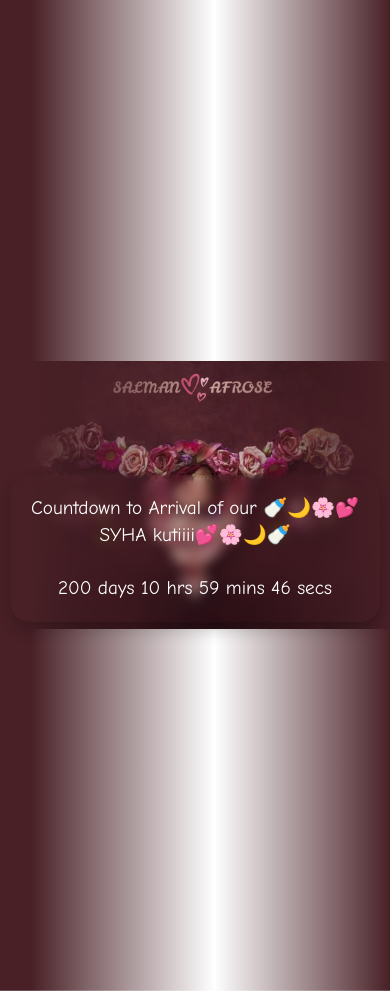
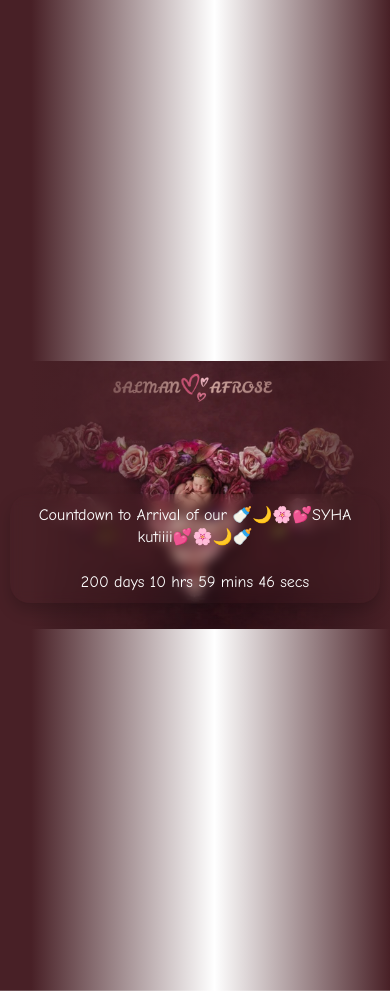
Before and after one commit to Mohamedsalman079/Baby-countdown, a plain HTML site: page index.html in a window 390 px wide. Drawn offline with Linux system fonts and the light colour scheme.

Commit message:
Update index.html

```diff
--- a/index.html
+++ b/index.html
@@ -109,8 +109,8 @@
   }
 
   #countdown span {
-    font-size: 1.2em;
-    padding: 20px;
+    font-size: 1em;
+    padding: 10px;
     max-width: 95%;
   }
 
```
